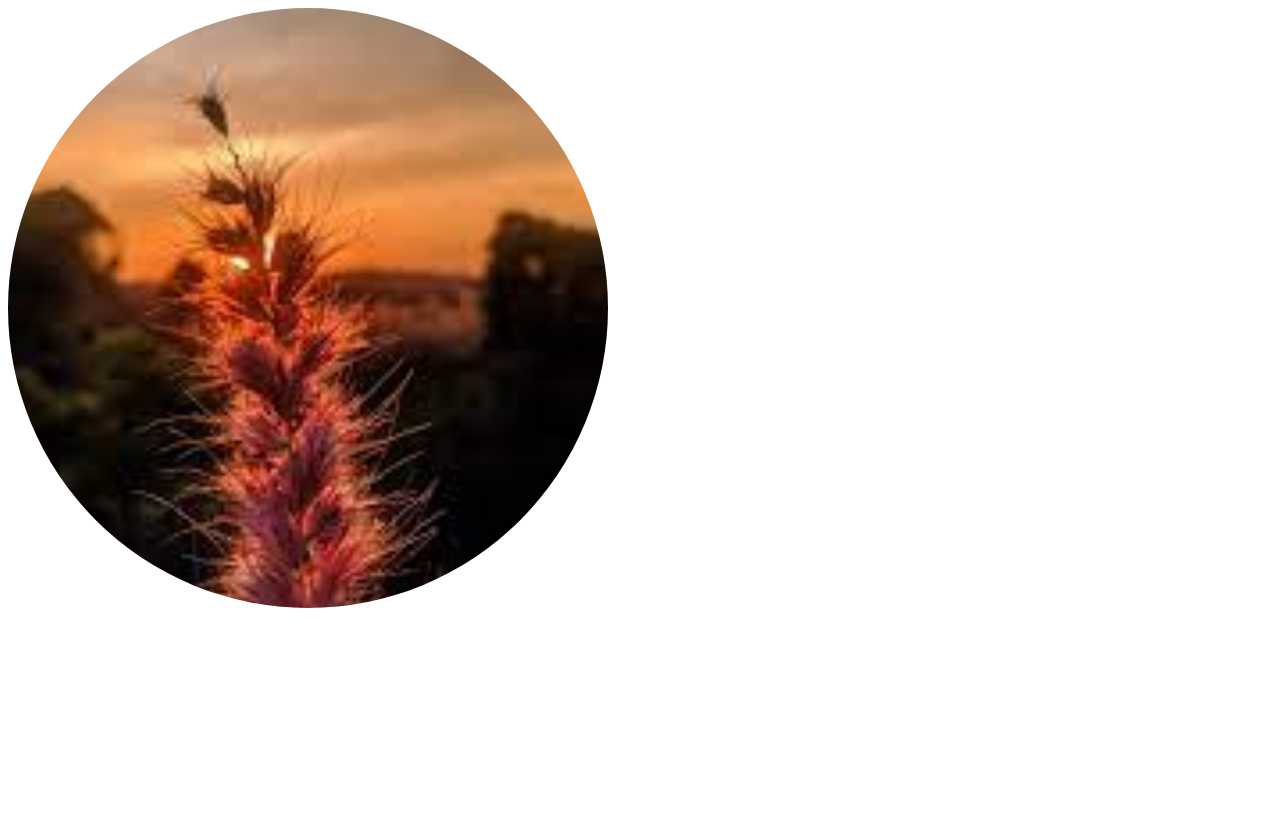
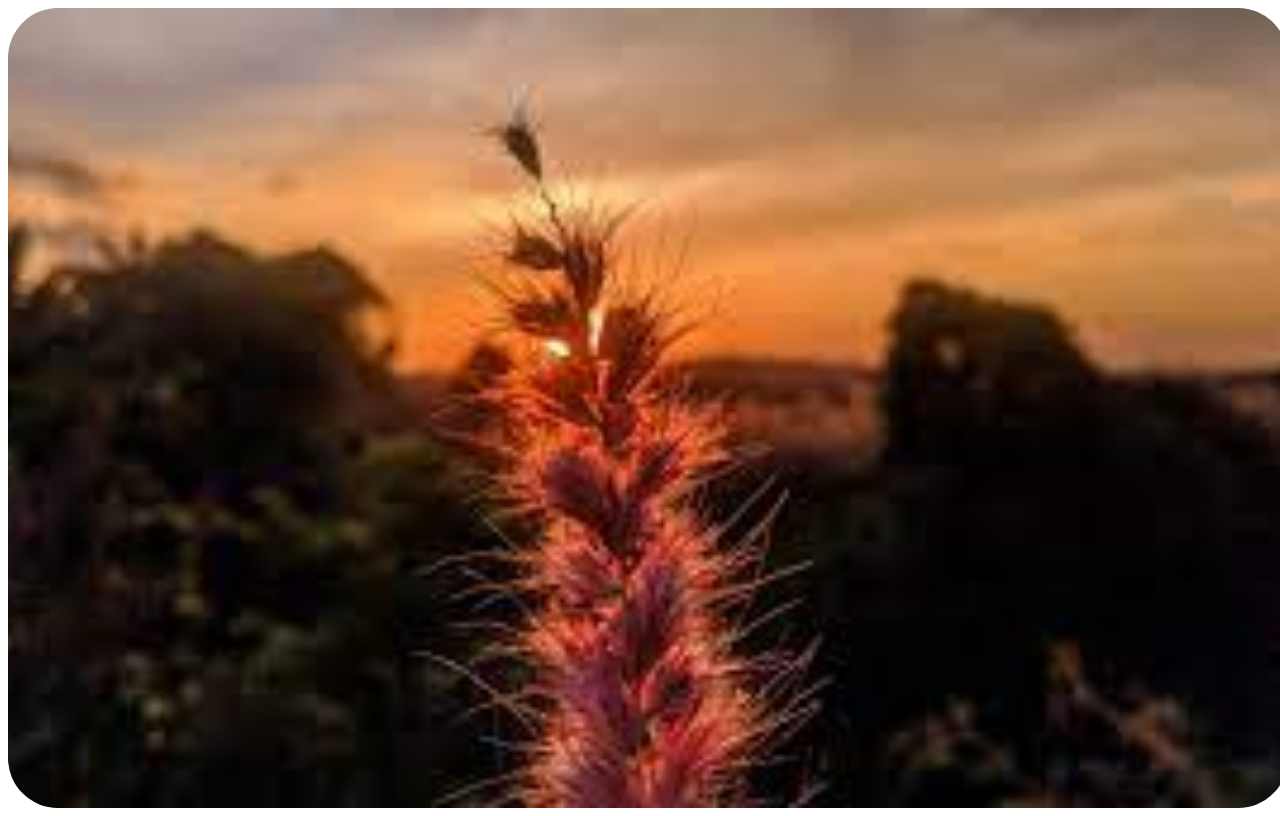
Before and after one commit to jarednjk/QuizSet, a plain HTML site: page Quiz5/Qns4/index.html in a window 1280 px wide. Drawn offline with Linux system fonts and the light colour scheme; files whose address does not match are found by name.

Commit message:
fix border radius on qns4

```diff
--- a/Quiz5/Qns4/style.css
+++ b/Quiz5/Qns4/style.css
@@ -1,8 +1,8 @@
 div {
     background-image: url(/Users/jarednjk/repos/QuizSet/Quiz2/Qns4/plant.jpeg);
-    height: 600px;
-    width: 600px;
-    border-radius: 300px;
+    height: 100vh;
+    width: 100vw;
+    border-radius: 50px;
     background-repeat: no-repeat;
     background-size: cover;
     background-position: center;
```
